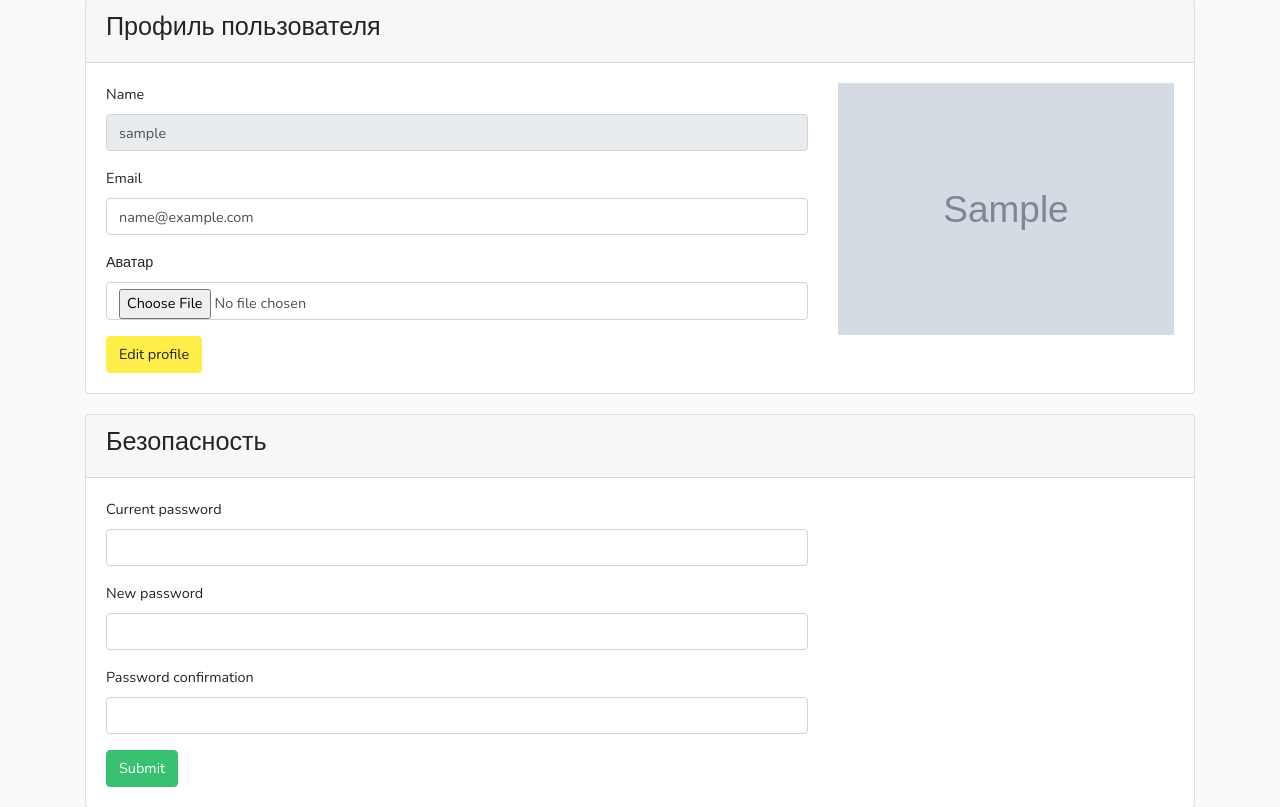
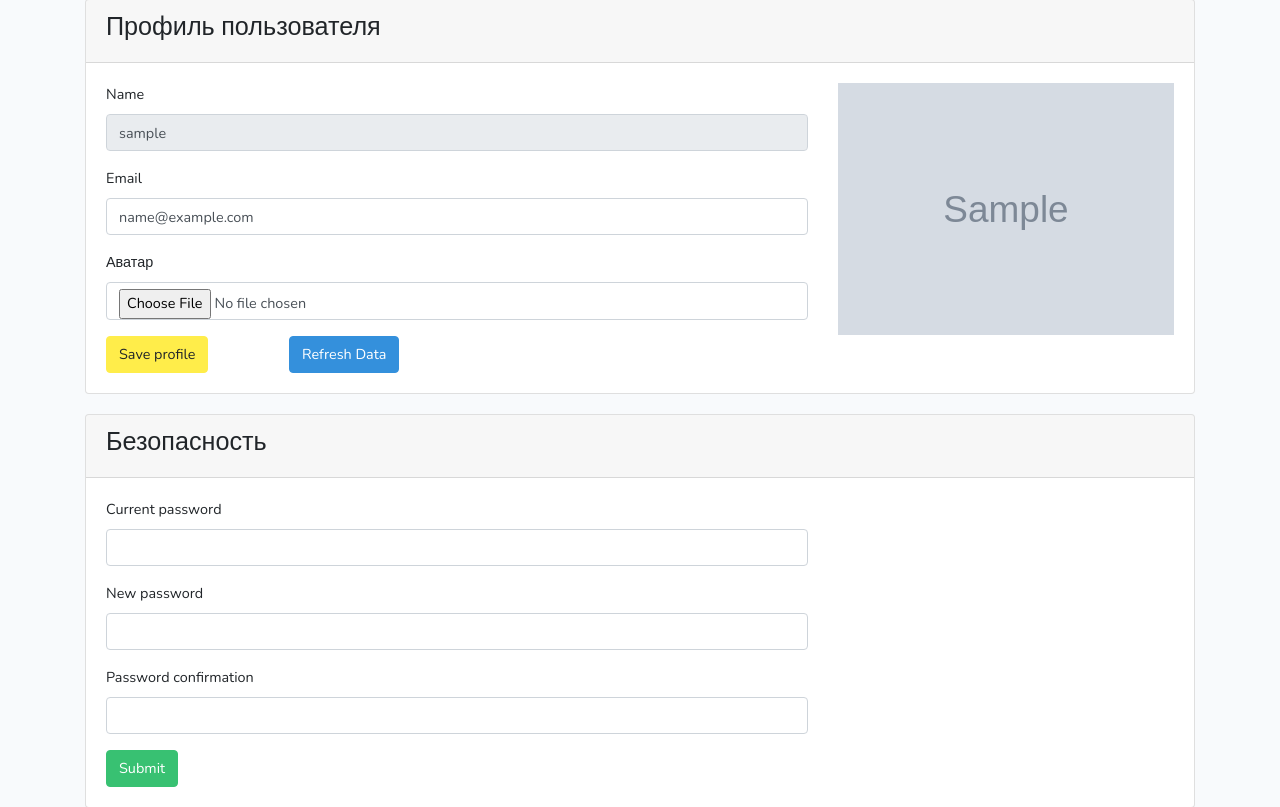
Before and after one commit to artburov/Task-manager, a PHP site: page /profile.php in a window 1280 px wide. Shown: the part 80-887 px from the top of the page. Run offline with PHP 8.4, Linux system fonts and the light colour scheme; the visitor is signed in with stand-in values (Sample User, id 1); tables that the repository leaves empty or names only in its code hold one stand-in row (values such as "Sample post"); grey boxes marked "Sample" are stand-in pictures.

Commit message:
minor editions in avatar image save mechanism

```diff
--- a/profile.php
+++ b/profile.php
@@ -9,7 +9,7 @@ if ($_SESSION) {
         'email' => $_SESSION['email_valid']
     ];
 }
-//var_dump($_SESSION);die;
+
 $id_fromDB = $_SESSION['id'];
 
 //Получение из базы по ID пути для картинки и передача его в сессию
@@ -157,19 +157,21 @@ if (isset( $_SESSION['image_dir'] )) {
                                                    id="exampleFormControlInput1">
                                         </div>
                                     </div>
-                                    <?php if (!empty( $_SESSION ['avatar_image'] )) { ?>
+                                    <?php if (!empty( $image_avatar)) { ?>
                                         <div class="col-md-4">
                                             <img src="<?= $image_avatar ?>" alt="" class="img-fluid">
                                         </div>
-                                    <?php } elseif (empty( $_SESSION ['avatar_image'] )) { ?>
+                                    <?php } elseif (empty( $avatar_image )) { ?>
                                         <div class="col-md-4">
                                             <img src="img/no-user.jpg" alt="" class="img-fluid">
                                         </div>
                                     <?php } ?>
 
-                                    <div class="col-md-12">
-                                        <button type="submit" class="btn btn-warning">Edit profile</button>
-
+                                    <div class="col-md-2">
+                                        <button type="submit" class="btn btn-warning">Save profile</button>
+                                    </div>
+                                    <div class="col-md-2">
+                                        <button type="submit" class="btn btn-primary" onClick="window.location.reload();" >Refresh Data</button>
                                     </div>
                                 </div>
                             </form>
```
Also changed, not shown: profile_handler.php (+26 -12 lines).
